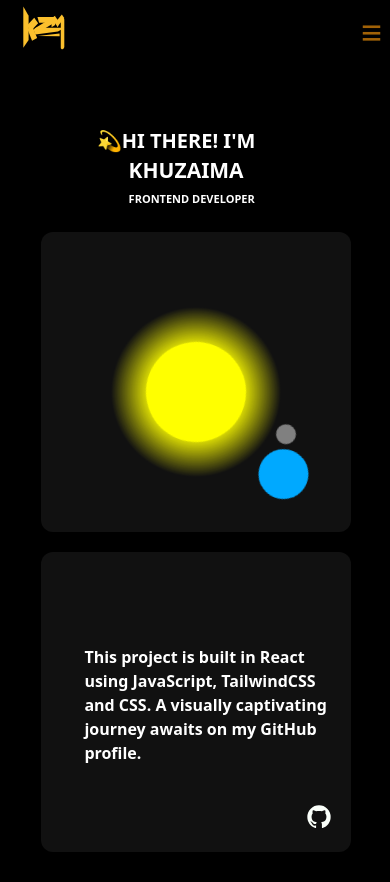
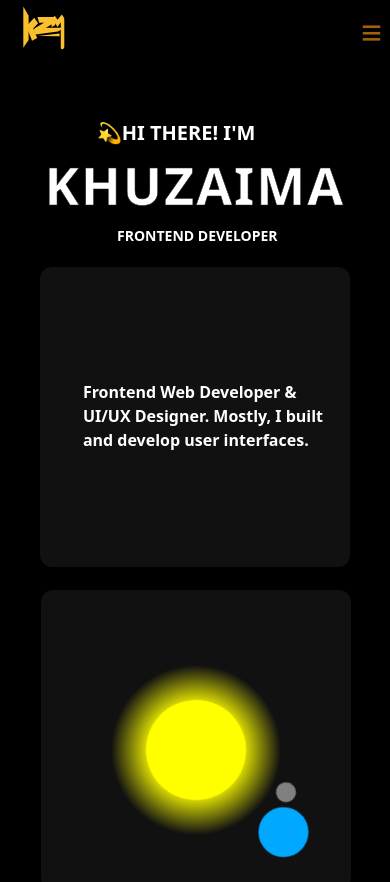
Before and after one commit to kzmfhm/my-portfolio, a React (Create React App) app: page /home in a window 390 px wide. Shown: the top 882 px of the page. Built offline with nearby package versions, Linux system fonts and the light colour scheme.

Commit message:
updated animation

```diff
--- a/src/pages/About/index.jsx
+++ b/src/pages/About/index.jsx
@@ -25,12 +25,9 @@ const About = () => {
     <>
       <Navbar />
       <div className='min-h-screen w-full text-white md:h-auto md:pt-[-10px] md:flex'>
-
-      <div className='centered-div mt-[25px]  md:mt-[50px]'>
-
-        <div className='md:h-[700px] h-[700px] md:mt-[10px] mt-[40px] md:ml-10 md:w-[950px] w-[350px] ml-[-3px] bg-[#111]'>
-
-          <p className='md:ml-[220px] h-[30px] md:mt-[40px] align-middle text-white text-2xl cursor-pointer transition ease-in-out delay-90 hover:text-yellow-600  hover:-translate-y-1 hover:scale-110 duration-100 hide-in-mobile'>
+        <div className='centered-div mt-[15px]  md:mt-[10px]'>
+          <div className='md:h-[700px] h-[700px] md:mt-[10px] mt-[40px] md:ml-10 md:w-[950px] w-[350px] ml-[-3px] bg-[#111]'>
+            <p className='md:ml-[220px] h-[30px] md:mt-[40px] align-middle text-white text-2xl cursor-pointer transition ease-in-out delay-90 hover:text-yellow-600  hover:-translate-y-1 hover:scale-110 duration-100 hide-in-mobile'>
             ________________________{' '}
             <span className='mt-[-20px]'>
               <InfoIcon style={{ marginBottom:'-10px',color: '#daa520' }} />
--- a/src/pages/Contact/index.jsx
+++ b/src/pages/Contact/index.jsx
@@ -70,8 +70,7 @@ const Contact = () => {
     <>
       <Navbar />
       <div className='min-h-screen w-full text-white h-auto md:pt-[-10px] md:flex'>
-      <div className='centered-div2 mt-[25px]  md:mt-[50px]'>
-
+      <div className='centered-div2 mt-[15px]  md:mt-[10px]'>
         <div class='md:h-[700px] h-[700px] md:mt-[10px] mt-[40px] md:ml-10 md:w-[950px] w-[350px] ml-[-3px] bg-[#111]'>
         <p class='md:ml-[220px] h-[30px] md:mt-[40px] align-middle text-white text-2xl cursor-pointer transition ease-in-out delay-90 hover:text-yellow-600  hover:-translate-y-1 hover:scale-110 duration-100 hide-in-mobile'>
             ________________________{' '}
--- a/src/pages/Home/index.jsx
+++ b/src/pages/Home/index.jsx
@@ -11,26 +11,32 @@ const Home = () => {
     <>
     <Navbar/>
     <header class='h-auto md:pt-[-10px] md:flex flex-wrap overflow-hidden'>
-    <div className='centered-div3  mt-[25px] md:mt-[50px]'>
-
+    <div className='centered-div3  mt-[17px] md:mt-[5px]'>
+   {/* --------------Section1----------- */}
+   <div className='left-block'>
     <div class='section1'>
     <Link to="/about">
     <div class="md:mt-[20px] font-sans hover:font-sans  md:mx-[10px] md:p-12 rounded-xl md:bg-[#111] md:pt-[100px] md:items-center md:space-x-4 h-[80px] w-[290px] font-bold md:h-[330px] md:w-[480px] text-white">
     <h1 class='md:mx-[80px] font-sans hover:font-sans text-2xl cursor-pointer transition ease-in-out delay-150 hover:text-yellow-700  hover:-translate-y-1 hover:scale-110 duration-300 ...'>💫HI THERE! I'M
       </h1>
-      <h2 class='md:pl-[50px] font-sans hover:font-sans md:pt-[10px] text-5xl cursor-pointer transition ease-in-out delay-150 hover:text-yellow-700  hover:-translate-y-1 hover:scale-110 duration-300 ...'>KHUZAIMA</h2>
-      <h3 class='md:pl-[49px] font-sans hover:font-sans md:pt-[10px] text-2xl cursor-pointer transition ease-in-out delay-150 hover:text-yellow-700  hover:-translate-y-1 hover:scale-110  duration-300 ...'>FRONTEND DEVELOPER</h3>
+      <h2 className='home-heading'>
+      <span data-text="KHUZAIMA">KHUZAIMA</span></h2>
+      <h3 class='md:pl-[49px] pl:[50px] font-sans hover:font-sans md:pt-[10px] text-2xl cursor-pointer transition ease-in-out delay-150 hover:text-yellow-700  hover:-translate-y-1 hover:scale-110  duration-300 ...'>FRONTEND DEVELOPER</h3>
      </div>
      </Link>
+     </div>
+      {/* --------------Section2----------- */}
+     <div className='section2'>
      <Link to="/contact">
-    <div class='mt-[20px]  pt-[110px] align-middle justify-center rounded-xl items-center space-x-4 md:mx-[10px]  font-bold h-[100px] md:h-[330px] w-[290px] md:w-[480px] text-white bg-[#111] section2'>
-    <h2 class='align-middle w-[350px] md:mx-[80px] mt-[10px] text-white text-[20px] cursor-pointer transition ease-in-out delay-150 hover:text-yellow-600 hover:-translate-y-1 hover:scale-110 duration-300 ..'>
+    <div class='mt-[20px]  pt-[110px] align-middle justify-center rounded-xl items-center space-x-4 md:mx-[10px]  h-[300px] font-bold md:h-[330px] w-[310px] md:w-[480px] text-white bg-[#111]'>
+    <h2 class='align-middle w-[350px] md:mx-[70px] md:mt-[10px] text-white text-1xl cursor-pointer transition ease-in-out delay-150 hover:text-yellow-600  hover:-translate-y-1 hover:scale-110 duration-300 ...'>
         Frontend Web Developer & UI/UX Designer. Mostly, I built and develop user interfaces.
     </h2>
   </div>
   </Link>
   </div>
-
+  </div>
+     {/* --------------Section3----------- */}
     <div class='section3'>
     <div class="mt-[20px] pt-[10px] rounded-xl items-center space-x-4 font-bold md:mx-[10px] md:h-[330px] ml-10 h-[300px] w-[310px] md:w-[480px] bg-[#111] ">
    <div class='solar-system'>
@@ -42,8 +48,10 @@ const Home = () => {
     </div>
    </div>
     </div>
+      {/* --------------Section4----------- */}
+    <div className='section4'>
     <Link to="/projects">
-    <div class="mt-[20px] md:pt-[110px] align-middle justify-center rounded-xl items-center md:mx-[10px] space-x-4 font-bold h-[300px] ml-10 md:h-[330px] w-[310px] md:w-[480px] text-white bg-[#111] section4">
+    <div class="mt-[20px] md:pt-[110px] align-middle justify-center rounded-xl items-center md:mx-[10px] space-x-4 font-bold h-[300px] ml-10 md:h-[330px] w-[310px] md:w-[480px] text-white bg-[#111]">
     <h2 class='align-middle w-[350px] md:mx-[70px] md:mt-[10px] text-white text-1xl cursor-pointer transition ease-in-out delay-150 hover:text-yellow-600  hover:-translate-y-1 hover:scale-110 duration-300 ...'>
     This project is built in React using JavaScript, TailwindCSS and CSS.
     A visually captivating journey awaits on my GitHub profile.</h2><br/>
@@ -52,6 +60,7 @@ const Home = () => {
             </a>
        </div>
        </Link>
+    </div>
     </div>
     </div>
     </header>
--- a/src/pages/Home/style.css
+++ b/src/pages/Home/style.css
@@ -1,3 +1,4 @@
+
 .icon{
   margin-left: 92%;
   margin-top: 27px;
@@ -14,37 +15,105 @@
     height: 100%;
     background-color: #000000;
   }
+  .home-heading {
+    font-size: 3.4rem;
+    line-height: 1.3em;
+  }
+
+
+  .home-heading span {
+    color: black;
+    -webkit-text-stroke: 0.14vw rgb(44, 42, 42);
+    letter-spacing: 2px;
+    stroke-width: 3;
+    position: relative;
+    animation: textAnimate 5s infinite alternate;
+    margin-left: 20px;
+  }
+
+  .home-heading span::before {
+    content: attr(data-text);
+    position: absolute;
+    top: 0;
+    left: 0;
+    width: 0;
+    height: 100%;
+    color: #FFFFFF;
+    -webkit-text-stroke: 0vw rgb(44, 42, 42);
+    border-right: 3px solid #FBC02D;
+    overflow: hidden;
+    animation: animate 6s linear infinite;
+  }
+
+  @keyframes animate {
+    0%,
+    10%,
+    100% {
+      width: 0;
+    }
+
+    70%,
+    90% {
+      width: 100%;
+    }
+  }
+
 @media (max-width: 767px) {
     .section1 {
      display: flex;
      flex-direction: column-reverse;
      margin-top: 10%;
+     height: auto;
  }
-  .woman-img{
-   display: none;
-}
+
     .section1 h1{
         font-size: 20px;
         margin-top: 3%;
         justify-content: center;
         margin-left: 33%;
     }
-    .section1 h2{
-        margin-top: 1%;
+
+    .home-heading span{
+
         justify-content: center;
-        margin-left: 44%;
-        font-size: 21px;
+        margin-left: 15%;
+        width: 100px;
+        font-size: 52px;
+        color: #FFFFFF;
     }
+    .home-heading span::before {
+        content: none;
+        position: absolute;
+        top: 1;
+        left: 2;
+        width: 0;
+        height: 50%;
+        color: #FFFFFF;
+        border-right: 3px solid #FBC02D;
+        overflow: hidden;
+        animation: animate 6s linear infinite;
+      }
+
     .section1 h3{
-        font-size: 11px;
-        margin-top: 1%;
-        margin-left: 44%;
+        font-size: 14px;
+        margin-bottom: -2%;
+        margin-left: 40%;
     }
    .section2{
-     display: none;
+     display: block;
+     margin-top: 20%;
+     height: auto;
+     margin-left: 11%;
+    }
+    .section2 h2{
+        font-size: 16px;
+        justify-content: center;
+        margin-left: 14%;
+        padding-top: 1%;
+        width: 250px;
     }
       .section3{
-        margin-top: 2%;
+        margin-top: 1%;
         display: block;
     }
     .section4{
```
Also changed, not shown: src/pages/Projects/index.jsx (+2 -5 lines).
